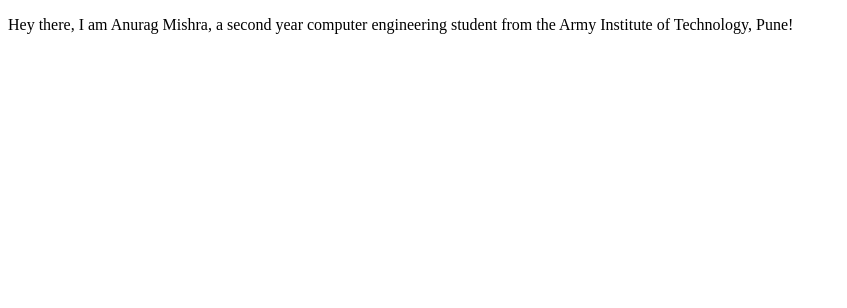
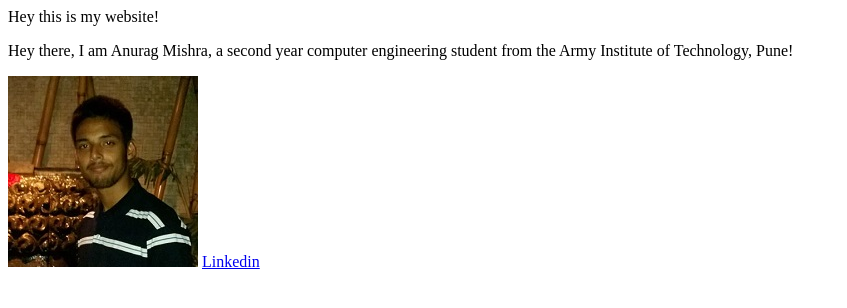
Before and after one commit to anuragmishracse/anuragmishracse.github.io, a plain HTML site: page index.html in a window 1280 px wide. Shown: the whole page, without its empty margins (0-847 px from the left). Drawn offline with Linux system fonts and the light colour scheme.

Commit message:
Add image

```diff
--- a/index.html
+++ b/index.html
@@ -3,12 +3,15 @@
 <head>
   <title>Anurag Mishra</title>
 </head>
-
+<head1>Hey this is my website!</head1>
 <body>
 
 <p>
   Hey there, I am Anurag Mishra, a second year computer engineering student from the Army Institute of Technology, Pune!
 </p>
+  <img src="images/image.jpg"/>
+  <a href="http://in.linkedin.com/in/anuragmishracse">Linkedin</a>
+
 
 </body>
 </html>
```
Also changed, not shown: images/image.jpg (added), 1 other file.
